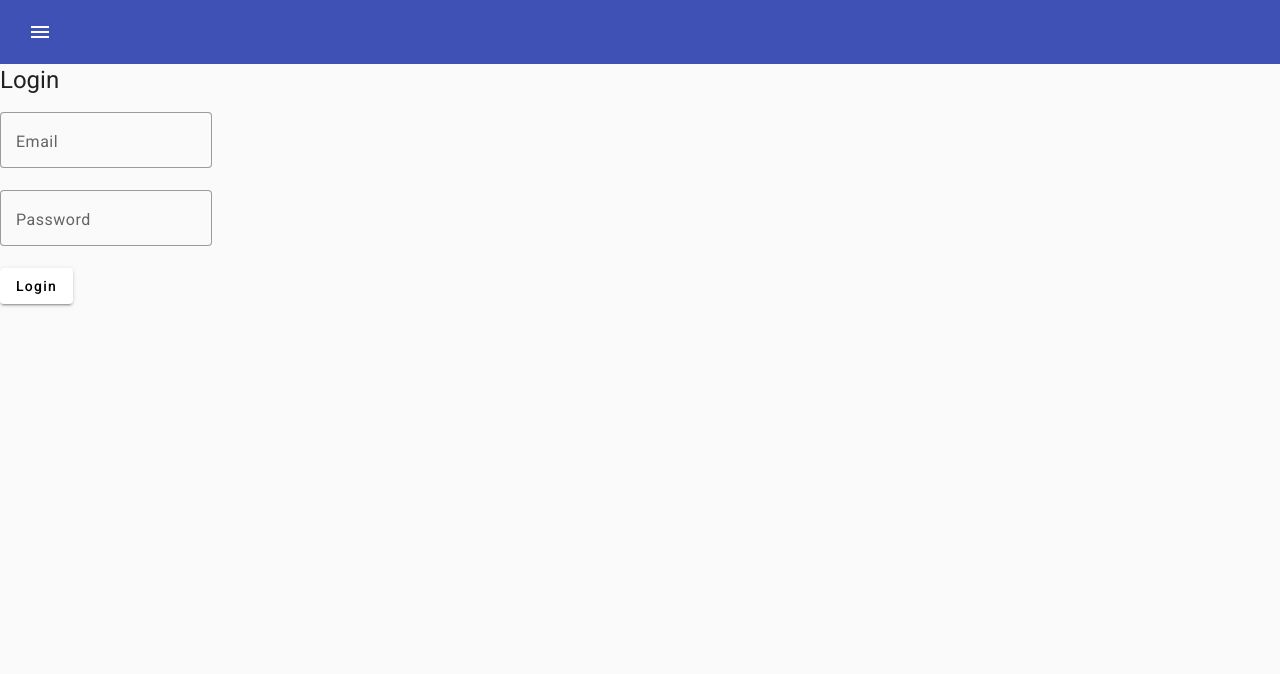
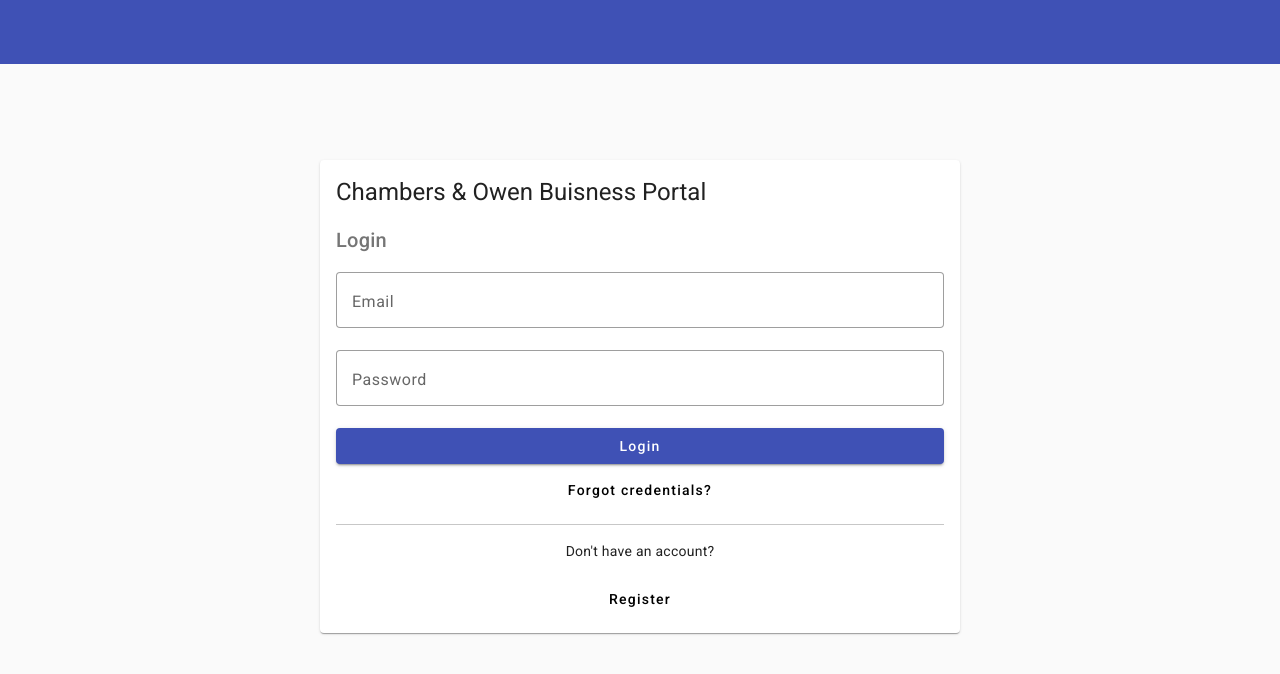
Before and after one commit to cpope-co/COBuisnessPortal, an Angular app: page /auth/login in a window 1280 px wide. Shown: the top 674 px of the page. Built offline with nearby package versions, Linux system fonts and the light colour scheme.

Commit message:
feat: Improve login page layout and styling
The code changes include updating the login component's HTML template and SCSS file to improve the layout and styling of the login page. This enhances the user experience and makes the login form more visually appealing.

```diff
--- a/src/app/app.component.html
+++ b/src/app/app.component.html
@@ -1,15 +1,19 @@
 <mat-sidenav-container fullscreen>
   <mat-sidenav #start (click)="start.close()"> </mat-sidenav>
   <mat-toolbar color="primary">
+    @if(isLoggedIn()) {
     <button mat-icon-button (click)="start.open('mouse')">
       <mat-icon>menu</mat-icon>
     </button>
-    @if(isLoggedIn()) {
+    Chambers &amp; Owen
     <button mat-icon-button (click)="onLogout()">
       <mat-icon>exit_to_app</mat-icon>
     </button>
     }
   </mat-toolbar>
-  <messages/>
+  <div class="d-flex justify-content-center mt-5">
+    <messages class="w-50" />
+  </div>
+
   <router-outlet />
 </mat-sidenav-container>
--- a/src/app/app.component.ts
+++ b/src/app/app.component.ts
@@ -1,5 +1,5 @@
-import { Component, effect, inject } from '@angular/core';
-import { RouterOutlet } from '@angular/router';
+import { Component, OnInit, effect, inject } from '@angular/core';
+import { NavigationStart, Router, RouterOutlet } from '@angular/router';
 import { MatSidenavModule, MatSidenavContainer } from '@angular/material/sidenav';
 import { MatToolbarModule } from '@angular/material/toolbar';
 import { MatButtonModule } from '@angular/material/button';
@@ -31,6 +31,7 @@ export class AppComponent {
   constructor() {
 
   }
+
   onLogout() {
     this.authService.logout();
   }
--- a/src/app/auth/login/login.component.html
+++ b/src/app/auth/login/login.component.html
@@ -1,19 +1,53 @@
-<h1>Login</h1>
-
+<div class="d-flex justify-content-center mt-5">
+  <mat-card class="w-50">
+    <mat-card-header>
+      <mat-card-title
+        ><h1>Chambers &amp; Owen Buisness Portal</h1></mat-card-title
+      >
+      <mat-card-subtitle class="mt-2"><h2>Login</h2></mat-card-subtitle>
+    </mat-card-header>
+    <mat-card-content>
       <form [formGroup]="form">
         <div class="form-group">
-    <mat-form-field appearance="outline">
+          <mat-form-field appearance="outline" class="w-100">
             <mat-label for="email">Email</mat-label>
             <input matInput type="email" formControlName="email" />
           </mat-form-field>
         </div>
         <div class="form-group">
-    <mat-form-field appearance="outline">
+          <mat-form-field appearance="outline" class="w-100">
             <mat-label for="password">Password</mat-label>
             <input matInput type="password" formControlName="password" />
           </mat-form-field>
         </div>
-  <button mat-raised-button type="submit" class="btn btn-primary" (click)="onLogin()">
+        <button
+          mat-raised-button
+          type="submit"
+          color="primary"
+          class="w-100"
+          (click)="onLogin()"
+        >
           Login
         </button>
+        <button
+          mat-button
+          type="button"
+          class="w-100 mt-2"
+          (click)="onForgotPassword()"
+        >
+          Forgot credentials?
+        </button>
+        <hr />
+        <p class="text-center">Don't have an account?</p>
+        <button
+          mat-button
+          type="button"
+          class="w-100 mt-2"
+          (click)="onRegister()"
+        >
+          Register
+        </button>
       </form>
+    </mat-card-content>
+  </mat-card>
+</div>
--- a/src/app/auth/login/login.component.ts
+++ b/src/app/auth/login/login.component.ts
@@ -5,6 +5,7 @@ import { FormBuilder, ReactiveFormsModule } from '@angular/forms';
 import { MatFormFieldModule } from '@angular/material/form-field';
 import { MatInputModule } from '@angular/material/input';
 import { MatButtonModule } from '@angular/material/button';
+import { MatCardModule } from '@angular/material/card';
 import { SessionService } from '../../../services/session.service';
 @Component({
   selector: 'app-login',
@@ -14,12 +15,16 @@ import { SessionService } from '../../../services/session.service';
     ReactiveFormsModule,
     MatFormFieldModule,
     MatInputModule,
-    MatButtonModule
+    MatButtonModule,
+    MatCardModule
   ],
   templateUrl: './login.component.html',
   styleUrl: './login.component.scss'
 })
 export class LoginComponent {
+onForgotPassword() {
+throw new Error('Method not implemented.');
+}
 
   authService = inject(AuthService);
   sessionService = inject(SessionService);
@@ -48,5 +53,8 @@ export class LoginComponent {
       console.error(error);
     }
   }
+  onRegister() {
+
+  }
 
 }
--- a/src/app/messages/messages.service.ts
+++ b/src/app/messages/messages.service.ts
@@ -11,8 +11,11 @@ export class MessagesService {
 
   message = this.#messageSignal.asReadonly();
 
-  showMessage(text: string, severity: MessageSeverity) {
+  showMessage(text: string, severity: MessageSeverity, duration?: number) {
     this.#messageSignal.set({text, severity});
+    if (duration) {
+      setTimeout(() => this.clear(), duration);
+    }
   }
 
   clear() {
--- a/src/services/auth.service.ts
+++ b/src/services/auth.service.ts
@@ -143,7 +143,7 @@ export class AuthService {
         this.#userSignal.set(null);
         this.#tokenSignal.set(null);
 
-        this.messageService.showMessage('You have been logged out.', 'info');
+        this.messageService.showMessage('You have been logged out.', 'info', 30000);
         this.router.navigate(['auth/login']);
     }
 }
```
Lines whose indentation alone changed are shown as unchanged.
